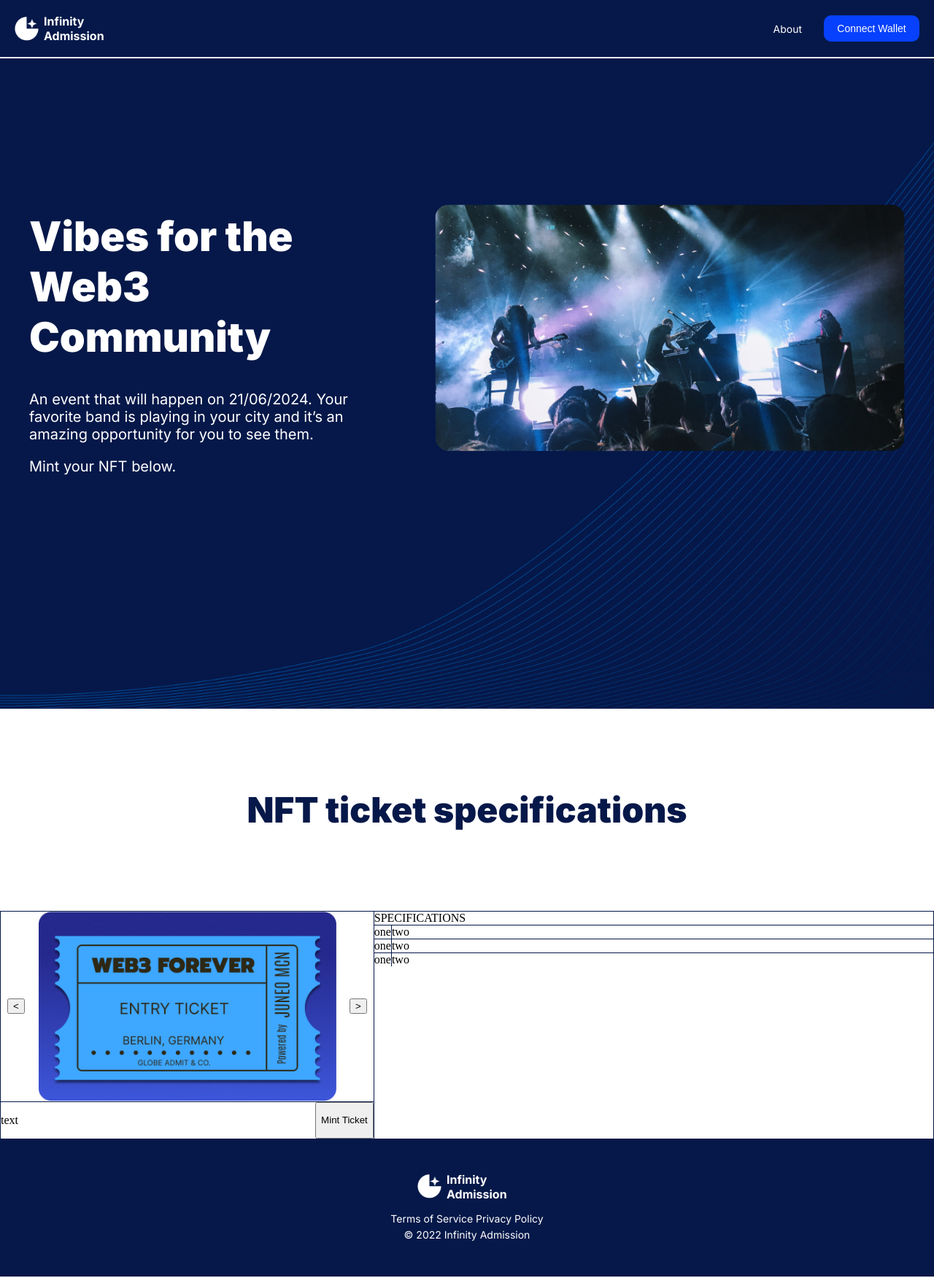
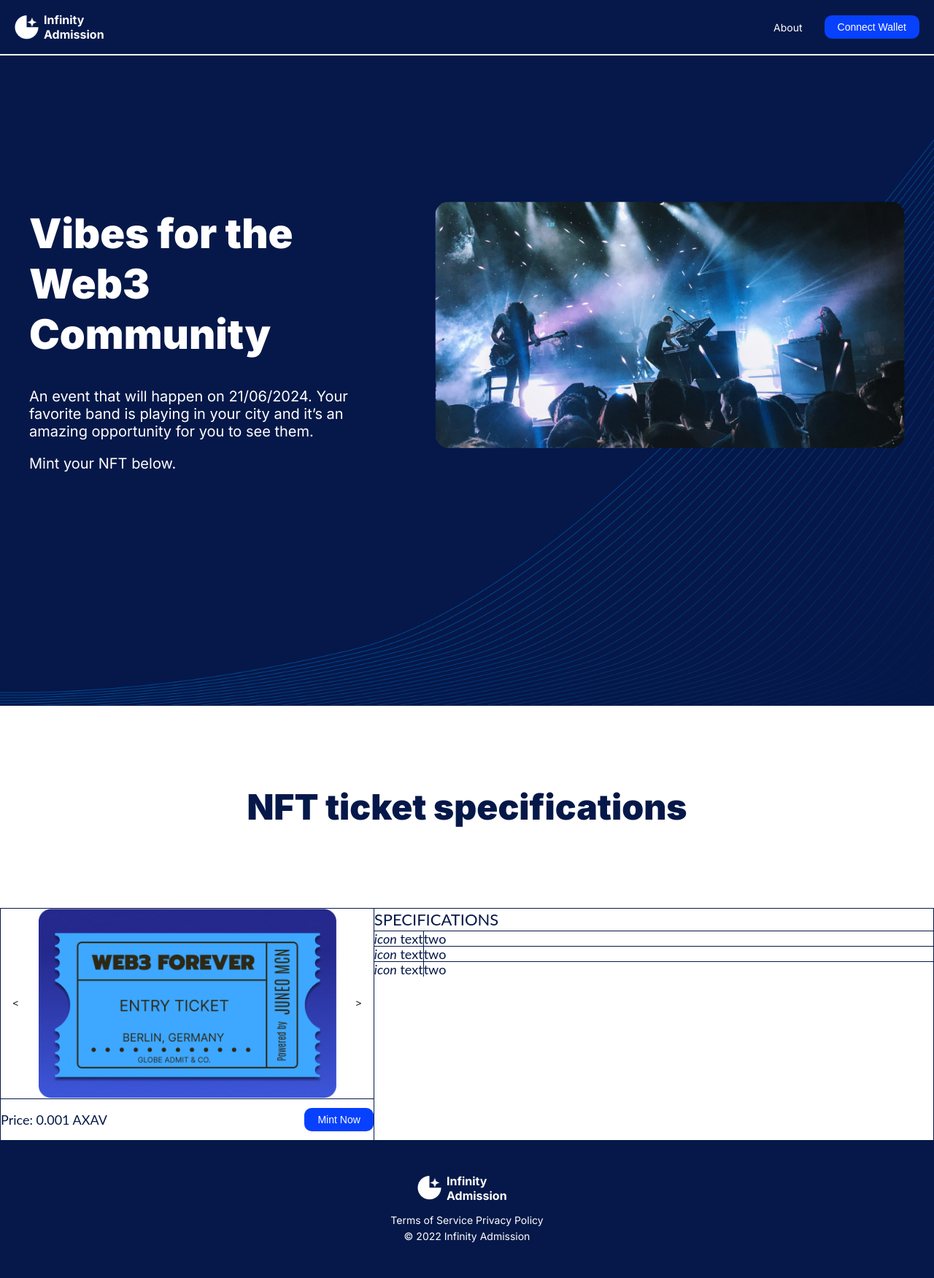
Before and after one commit to nlukic97/NFT-ticket-project, a React (Create React App) app in the folder interface/: page / in a window 1280 px wide. Shown: the whole page at 73% size. Built offline with nearby package versions, Linux system fonts and the light colour scheme.

Commit message:
styling mint setcion, and made css component for buttons

```diff
--- a/interface/src/components/MintSection.css
+++ b/interface/src/components/MintSection.css
@@ -1,5 +1,15 @@
+.ticketSpec h2 {
+    text-align: center;
+    color: var(--font-dark);
+    margin: 109px 0;
+  }
+
 .imgSpecContainer {
     display: flex;
+    font-family: "Lato",sans-serif;
+    color: var(--main-dark);
+    font-size: 18px;
+    line-height: 20px;
 }
 
 .imgSpecContainer .leftCard {
@@ -14,6 +24,11 @@
     align-items: center;
 }
 
+.imgSpecContainer .leftCard .ticketContainer button {
+    background-color: transparent;
+    border:none;
+}
+
 .imgSpecContainer .ticketContainer img {
     width: 80%;
 }
@@ -21,6 +36,7 @@
 .imgSpecContainer .leftCard .priceAndBtnContainer {
     display: flex;
     justify-content: space-between;
+    align-items: center;
 }
 
 .imgSpecContainer .leftCard > div:not(:last-child), .imgSpecContainer .rightCard > div:not(:last-child) {
@@ -30,6 +46,11 @@
 .imgSpecContainer .rightCard {
     border: 1px solid var(--main-dark);
     flex: 6;
+}
+
+.imgSpecContainer .rightCard .heading {
+    font-size: 22px;
+    line-height: 30px;
 }
 
 .imgSpecContainer .rightCard .iconTextContainer {
--- a/interface/src/components/MintSection.jsx
+++ b/interface/src/components/MintSection.jsx
@@ -9,7 +9,9 @@ const MintSection = () => {
           {/* Contains both of the tables */}
           <div className="imgSpecContainer">
 
+            {/* left card */}
             <div className="leftCard">
+
               {/* image and arrows */}
               <div className="ticketContainer">
                 <button>&#60;</button>
@@ -19,28 +21,42 @@ const MintSection = () => {
 
               {/* price and mint btn */}
               <div className="priceAndBtnContainer">
-                <p>text</p>
-                <button>Mint Ticket</button>
+                <p>Price: 0.001 AXAV</p>
+                <button className="blueBtn">Mint Now</button>
               </div>
+
             </div>
 
+            {/* right card */}
             <div className="rightCard">
-              <div>SPECIFICATIONS</div>
+
+              <div className="heading">SPECIFICATIONS</div>
+
               <div className="iconTextContainer">
-                <div>one</div>
+                <div>
+                  <span><i>icon</i> text</span>
+                </div>
                 <div>two</div>
               </div>
+
               <div className="iconTextContainer">
-                <div>one</div>
+                <div>
+                  <span><i>icon</i> text</span>
+                </div>
                 <div>two</div>
               </div>
+
               <div className="iconTextContainer">
-                <div>one</div>
+                <div>
+                  <span><i>icon</i> text</span>
+                </div>
                 <div>two</div>
               </div>
+
             </div>
 
           </div>
+
         </div>
     </div>
   )
--- a/interface/src/components/Nav.css
+++ b/interface/src/components/Nav.css
@@ -96,7 +96,7 @@ nav ul li a {
     font-size: 14px;
 }
 
-nav a:hover, nav ul li button:hover {
+nav a:hover {
     cursor: pointer;
 }
 
@@ -112,26 +112,6 @@ nav a:hover::after {
     width: 100%;
     height: 1px;
     background-color: var(--banner-bg);
-}
-
-nav ul li button {
-    padding: 10px;
-    background-color: var(--main-light);
-    color: #fff;
-    width: 131px;
-    height: 36px;
-    font-size: 14px;
-    font-family: Arial,sans-serif;
-    border-radius: 10px;
-    border: none;
-}
-
-nav ul li button:hover {
-    background-color: #2659FF;
-}
-
-nav ul li button:active {
-    background-color: var(--main-light);
 }
 
 @media (max-width:550px){
--- a/interface/src/components/Nav.jsx
+++ b/interface/src/components/Nav.jsx
@@ -21,7 +21,7 @@ const Nav = () => {
 
             <ul className={ hideMobileMenu ? "hiddenOnSmallScreen":null}>
                 <li><a href="./">About</a></li>
-                <li><button>Connect Wallet</button></li>
+                <li><button className='blueBtn'>Connect Wallet</button></li>
             </ul>
         </nav >
     </div>
--- a/interface/src/index.css
+++ b/interface/src/index.css
@@ -62,14 +62,6 @@ body {
   text-align: center;
 }
 
-/* ticketSpec section */
-.ticketSpec h2 {
-  text-align: center;
-  color: var(--font-dark);
-  margin: 109px 0;
-}
-
-
 /* footer */
 footer {
   margin: 0;
@@ -97,3 +89,24 @@ footer .logo {
 footer p {
   margin-bottom: 3px;
 }
+
+/* Blue button component */
+.blueBtn {
+  padding: 8px 18px;
+  display: inline-block;
+  background-color: var(--main-light);
+  color: #fff;
+  font-size: 14px;
+  font-family: Arial,sans-serif;
+  border-radius: 10px;
+  border: none;
+}
+
+.blueBtn:hover {
+  cursor: pointer;
+  background-color: #2659FF;
+}
+
+.blueBtn:active {
+  background-color: var(--main-light);
+}
```
